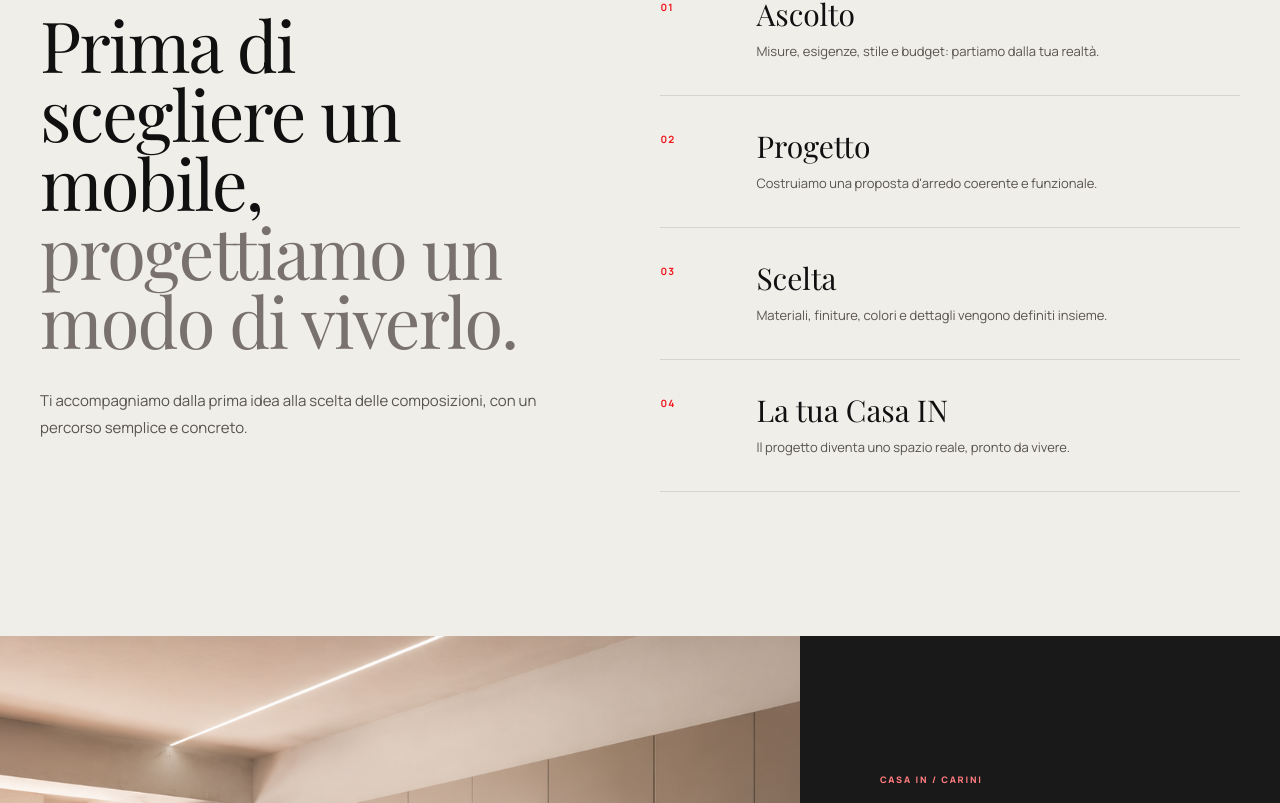
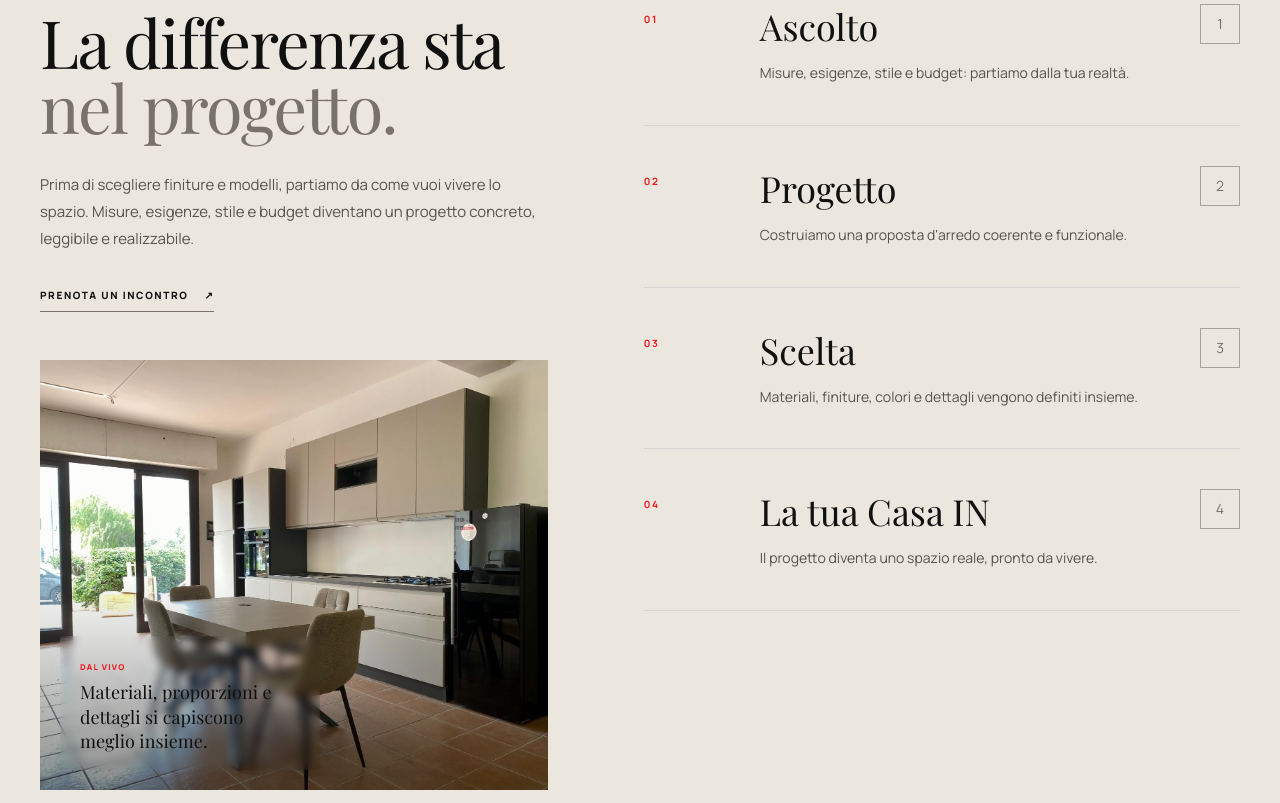
Before and after one commit to gaetanomeli95-lab/casa-in, a Next.js app: page / in a window 1280 px wide. Shown: the part 4377-5180 px from the top of the page. Built offline with nearby package versions, Linux system fonts and the light colour scheme; a web font is replaced by a local one.

Commit message:
feat: elevate design consultation section

```diff
--- a/components/Progettazione.tsx
+++ b/components/Progettazione.tsx
@@ -1,6 +1,7 @@
 "use client";
 
 import { useRef } from "react";
+import Image from "next/image";
 import { motion, useInView } from "framer-motion";
 import { steps } from "@/lib/data";
 
@@ -9,13 +10,14 @@ export default function Progettazione() {
   const inView = useInView(ref, { once: true, margin: "-100px" });
 
   return (
-    <section id="progettazione" ref={ref} className="max-w-[1340px] mx-auto px-6 lg:px-10 py-28 lg:py-36">
-      <div className="grid lg:grid-cols-[0.95fr_1.05fr] gap-16 lg:gap-24 items-start">
-        <div>
+    <section id="progettazione" ref={ref} className="bg-[#ebe6de] py-28 lg:py-36 overflow-hidden">
+      <div className="max-w-[1340px] mx-auto px-6 lg:px-10">
+        <div className="grid lg:grid-cols-[0.92fr_1.08fr] gap-14 lg:gap-24 items-start">
+          <div className="lg:sticky lg:top-28">
             <motion.div
-            initial={{ opacity: 0, y: 30 }}
+              initial={{ opacity: 0, y: 24 }}
               animate={inView ? { opacity: 1, y: 0 } : {}}
-            transition={{ duration: 0.8 }}
+              transition={{ duration: 0.7 }}
               className="text-[10px] font-extrabold tracking-[0.2em] uppercase flex items-center gap-3 mb-8"
             >
               <span className="text-casaRed">03</span> PROGETTAZIONE
@@ -24,46 +26,80 @@ export default function Progettazione() {
             <motion.h2
               initial={{ opacity: 0, y: 30 }}
               animate={inView ? { opacity: 1, y: 0 } : {}}
-            transition={{ duration: 0.8, delay: 0.1 }}
-            className="font-serif text-[clamp(40px,5.5vw,82px)] leading-[0.98] tracking-tight"
+              transition={{ duration: 0.8, delay: 0.08 }}
+              className="font-serif text-[clamp(42px,5.2vw,78px)] leading-[0.97] tracking-tight"
             >
-            Prima di scegliere un mobile,
+              La differenza sta
               <br />
-            <em className="not-italic text-stone-500">progettiamo un modo di viverlo.</em>
+              <em className="not-italic text-stone-500">nel progetto.</em>
             </motion.h2>
 
             <motion.p
+              initial={{ opacity: 0, y: 24 }}
+              animate={inView ? { opacity: 1, y: 0 } : {}}
+              transition={{ duration: 0.8, delay: 0.15 }}
+              className="mt-8 max-w-[540px] text-[15px] leading-[1.8] text-stone-600"
+            >
+              Prima di scegliere finiture e modelli, partiamo da come vuoi vivere lo spazio. Misure, esigenze, stile e budget diventano un progetto concreto, leggibile e realizzabile.
+            </motion.p>
+
+            <motion.a
+              initial={{ opacity: 0, y: 20 }}
+              animate={inView ? { opacity: 1, y: 0 } : {}}
+              transition={{ duration: 0.8, delay: 0.22 }}
+              href="#contatti"
+              className="inline-flex items-center gap-4 mt-9 text-[10px] font-extrabold uppercase tracking-[0.16em] border-b border-stone-500 pb-2 hover:text-casaRed hover:border-casaRed transition-colors"
+            >
+              Prenota un incontro <span>↗</span>
+            </motion.a>
+
+            <motion.div
               initial={{ opacity: 0, y: 30 }}
               animate={inView ? { opacity: 1, y: 0 } : {}}
-            transition={{ duration: 0.8, delay: 0.2 }}
-            className="mt-8 max-w-[560px] text-[15px] leading-[1.8] text-stone-600"
+              transition={{ duration: 0.85, delay: 0.28 }}
+              className="relative mt-12 h-[340px] md:h-[430px] overflow-hidden"
             >
-            Ti accompagniamo dalla prima idea alla scelta delle composizioni, con un percorso semplice e concreto.
-          </motion.p>
+              <Image
+                src="/showroom-kitchen.jpg"
+                alt="Progettazione e composizioni Casa IN"
+                fill
+                className="object-cover"
+                sizes="(max-width: 1024px) 100vw, 45vw"
+              />
+              <div className="absolute inset-0 bg-gradient-to-t from-black/45 via-transparent to-transparent" />
+              <div className="absolute left-5 bottom-5 bg-white/92 backdrop-blur-sm px-5 py-4 max-w-[260px]">
+                <span className="text-[8px] font-extrabold tracking-[0.16em] text-casaRed">DAL VIVO</span>
+                <p className="font-serif text-lg leading-snug mt-1">Materiali, proporzioni e dettagli si capiscono meglio insieme.</p>
+              </div>
+            </motion.div>
           </div>
 
           <div className="border-t border-stone-300">
             {steps.map((step, i) => (
               <motion.article
                 key={step.no}
-              initial={{ opacity: 0, y: 30 }}
+                initial={{ opacity: 0, y: 28 }}
                 animate={inView ? { opacity: 1, y: 0 } : {}}
-              transition={{ duration: 0.8, delay: 0.2 + i * 0.1 }}
-              className="grid grid-cols-[72px_1fr] gap-6 py-8 border-b border-stone-300"
+                transition={{ duration: 0.75, delay: 0.12 + i * 0.1 }}
+                className="group grid grid-cols-[64px_1fr] md:grid-cols-[84px_1fr_auto] gap-5 md:gap-8 py-8 md:py-10 border-b border-stone-300 items-start"
               >
-              <span className="text-[10px] text-casaRed font-bold tracking-[0.12em] pt-1">
+                <span className="text-[10px] text-casaRed font-bold tracking-[0.16em] pt-2">
                   {step.no}
                 </span>
                 <div>
-                <h3 className="font-serif text-[28px] md:text-[30px] leading-tight mb-2">
+                  <h3 className="font-serif text-[30px] md:text-[36px] leading-tight mb-3 group-hover:text-casaRed transition-colors">
                     {step.title}
                   </h3>
-                <p className="text-[13px] leading-[1.65] text-stone-600">
+                  <p className="text-[13px] md:text-[14px] leading-[1.7] text-stone-600 max-w-xl">
                     {step.text}
                   </p>
                 </div>
+                <span className="hidden md:grid w-10 h-10 border border-stone-400 place-items-center text-sm text-stone-500 group-hover:bg-ink group-hover:text-white group-hover:border-ink transition-colors">
+                  {i + 1}
+                </span>
               </motion.article>
             ))}
+          </div>
         </div>
       </div>
     </section>
```
Lines whose indentation alone changed are shown as unchanged.
